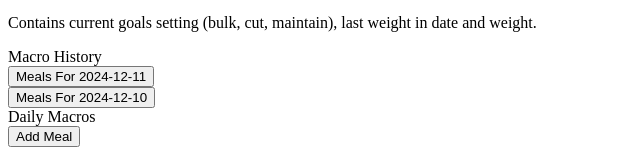
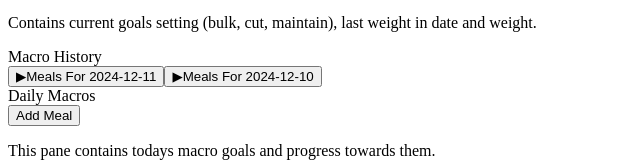
Before and after one commit to Ken-Warner/macro-tracker, a React (Create React App) app in the folder macro-tracker-client/: page / in a window 1280 px wide. Shown: the part 199-361 px from the top of the page, without its empty margins (0-640 px from the left). Built offline with nearby package versions, Linux system fonts and the light colour scheme; the HTML template or start-up script is replaced by a standard one.

Commit message:
Styled macro history accordions

```diff
--- a/macro-tracker-client/src/App.js
+++ b/macro-tracker-client/src/App.js
@@ -108,7 +108,9 @@ export default function App() {
     });
   }
 
-  function handleDeleteMeal(mealId) {}
+  function handleDeleteMeal(mealId) {
+    console.log(mealId);
+  }
 
   return (
     <>
--- a/macro-tracker-client/src/components/MealDay.js
+++ b/macro-tracker-client/src/components/MealDay.js
@@ -1,4 +1,4 @@
-import { useState } from "react";
+import { useState, useRef } from "react";
 
 export default function MealDay({ mealDay, onDeleteMeal }) {
   const [isExpanded, setIsExpanded] = useState(false);
@@ -6,12 +6,24 @@ export default function MealDay({ mealDay, onDeleteMeal }) {
   return (
     <>
       <button
-        style={{ display: "block" }}
+        className={
+          isExpanded
+            ? "accordion-header accordion-header-selected"
+            : "accordion-header"
+        }
         onClick={() => setIsExpanded((expanded) => !expanded)}
       >
+        <span
+          className={isExpanded ? "accordion-icon rotate90" : "accordion-icon"}
+        >
+          ▶
+        </span>
         Meals For {mealDay.mealsDate}
       </button>
-      <div style={isExpanded ? { display: "block" } : { display: "none" }}>
+      <div
+        className="accordion-body"
+        style={isExpanded ? { display: "block" } : { display: "none" }}
+      >
         {mealDay.meals.map((meal) => (
           <Meal key={meal.id} meal={meal} onDeleteMeal={onDeleteMeal} />
         ))}
@@ -22,8 +34,16 @@ export default function MealDay({ mealDay, onDeleteMeal }) {
 
 function Meal({ meal, onDeleteMeal }) {
   return (
-    <p>
-      {meal.name} at {meal.time}
-    </p>
+    <div className="accordion-item">
+      <div className="accordion-item-title">
+        {meal.name} at {meal.time}
+      </div>
+      <div className="accordion-item-macro-grid">
+        <div className="calories">{meal.calories}</div>
+        <div className="protein">{meal.protein}</div>
+        <div className="carbohydrates">{meal.carbohydrates}</div>
+        <div className="fats">{meal.fats}</div>
+      </div>
+    </div>
   );
 }
--- a/macro-tracker-client/src/css/index.css
+++ b/macro-tracker-client/src/css/index.css
@@ -12,6 +12,10 @@
   /* Accent */
   --call-to-action: #08cfef;
   --call-to-action-highlight: #89ebfb;
+  /* Analogous */
+  --analogous-one: #cfef08;
+  --analogous-two: #5cef08;
+  --analogous-three: #08ef9b;
 }
 
 *,
@@ -221,6 +225,85 @@ form label {
   }
 }
 
+/* Accordion */
+.accordion-header {
+  display: block;
+  width: 100%;
+  padding: 4px;
+  margin-bottom: 3px;
+  text-align: left;
+  font-size: 1.2em;
+  color: var(--font-color);
+  background-color: var(--bg-primary);
+  border: none;
+  border-radius: 5px;
+}
+.accordion-header-selected {
+  border-radius: 5px 5px 0 0;
+  background-color: hsl(from var(--bg-primary) h s calc(l + 5));
+}
+.accordion-header:hover {
+  background-color: hsl(from var(--bg-primary) h s calc(l + 5));
+}
+
+.accordion-icon {
+  display: inline-block;
+  margin: 0 5px;
+  font-weight: bolder;
+  transition: 0.3s;
+}
+
+.rotate90 {
+  rotate: 90deg;
+}
+
+.accordion-body {
+  display: block;
+  overflow: hidden;
+  transition: max-height 0.4s ease-in-out;
+  transform: translateY(-3px);
+}
+
+.accordion-item {
+  display: flex;
+  flex-direction: row;
+  justify-content: space-between;
+  background-color: var(--bg-primary);
+}
+.accordion-item:last-child {
+  border-radius: 0 0 5px 5px;
+}
+.accordion-item-title {
+  display: flex;
+  align-items: center;
+  padding-left: 10px;
+}
+
+.accordion-item-macro-grid {
+  display: grid;
+  gap: 2px;
+  grid-template-columns: repeat(2, minmax(min-content, 20px));
+  grid-template-areas:
+    "calories protein"
+    "carbohydrates fats";
+}
+.calories {
+  grid-area: calories;
+  color: var(--complement);
+}
+.protein {
+  grid-area: protein;
+  color: var(--analogous-one);
+}
+.carbohydrates {
+  grid-area: carbohydrates;
+  color: var(--analogous-two);
+}
+.fats {
+  grid-area: fats;
+  color: var(--analogous-three);
+}
+
 @media only screen and (max-width: 600px) {
   .container {
     grid-template-columns: 1fr;
```
